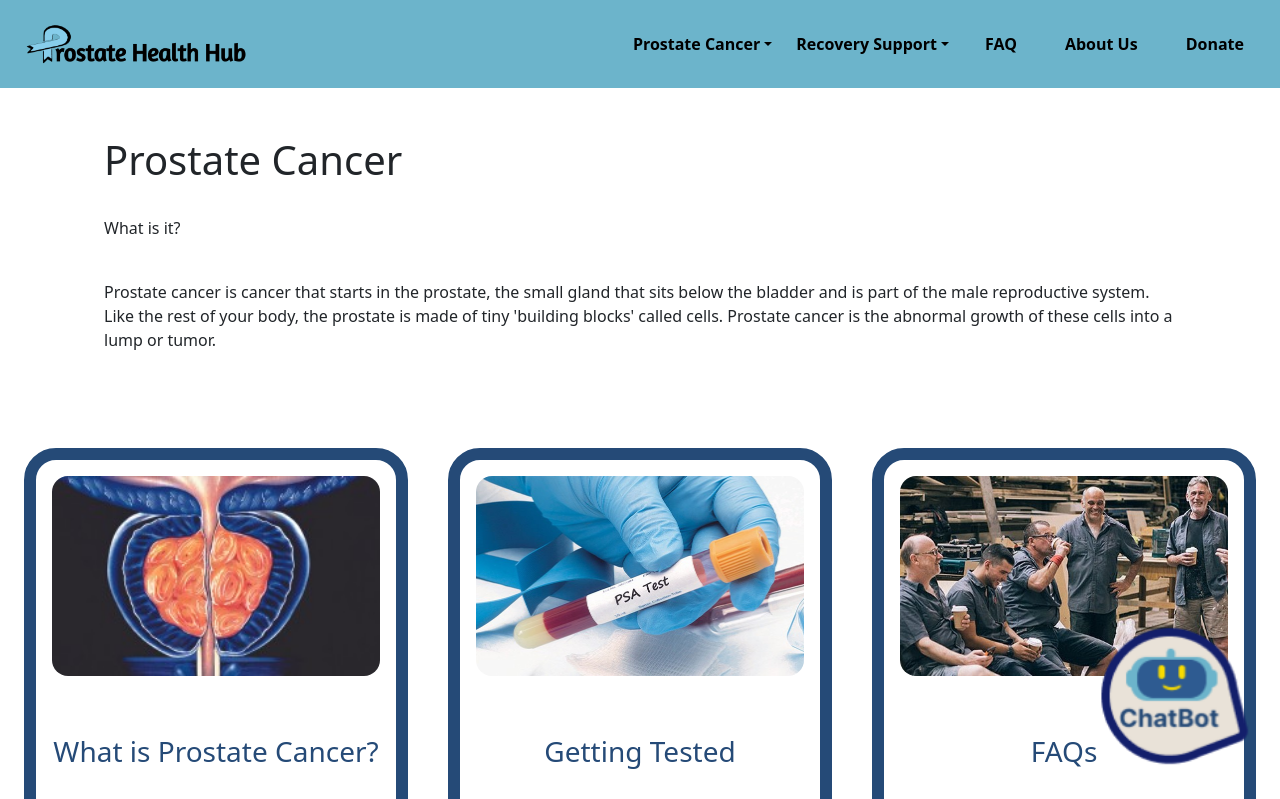
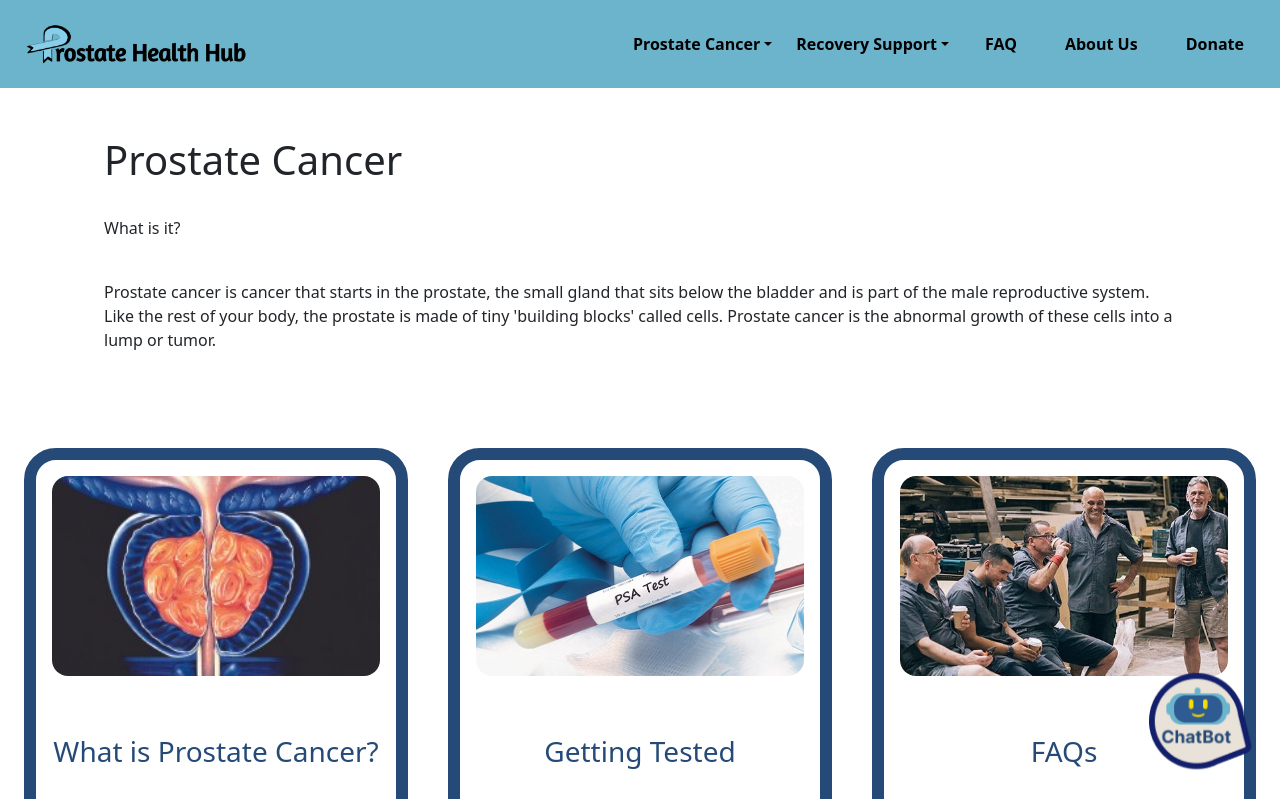
Before and after one commit to LachlanGenefaas/BCDE311-Assignment2, a React (Vite) app: page / in a window 1280 px wide. Shown: the top 799 px of the page. Built offline with nearby package versions, Linux system fonts and the light colour scheme; no server answers.

Commit message:
Version 1.5.6 Updated ChatBot icon

```diff
--- a/src/App.css
+++ b/src/App.css
@@ -386,6 +386,13 @@
 .chat-launcher {
   width: clamp(6rem, 20vw, 10rem);
   height: clamp(6rem, 20vw, 10rem);
+}
+
+@media (min-width: 1024px) {
+  .chat-launcher {
+    width: 7rem;
+    height: 7rem;
+  }
 }
 
 .chat-launcher-icon {
```
